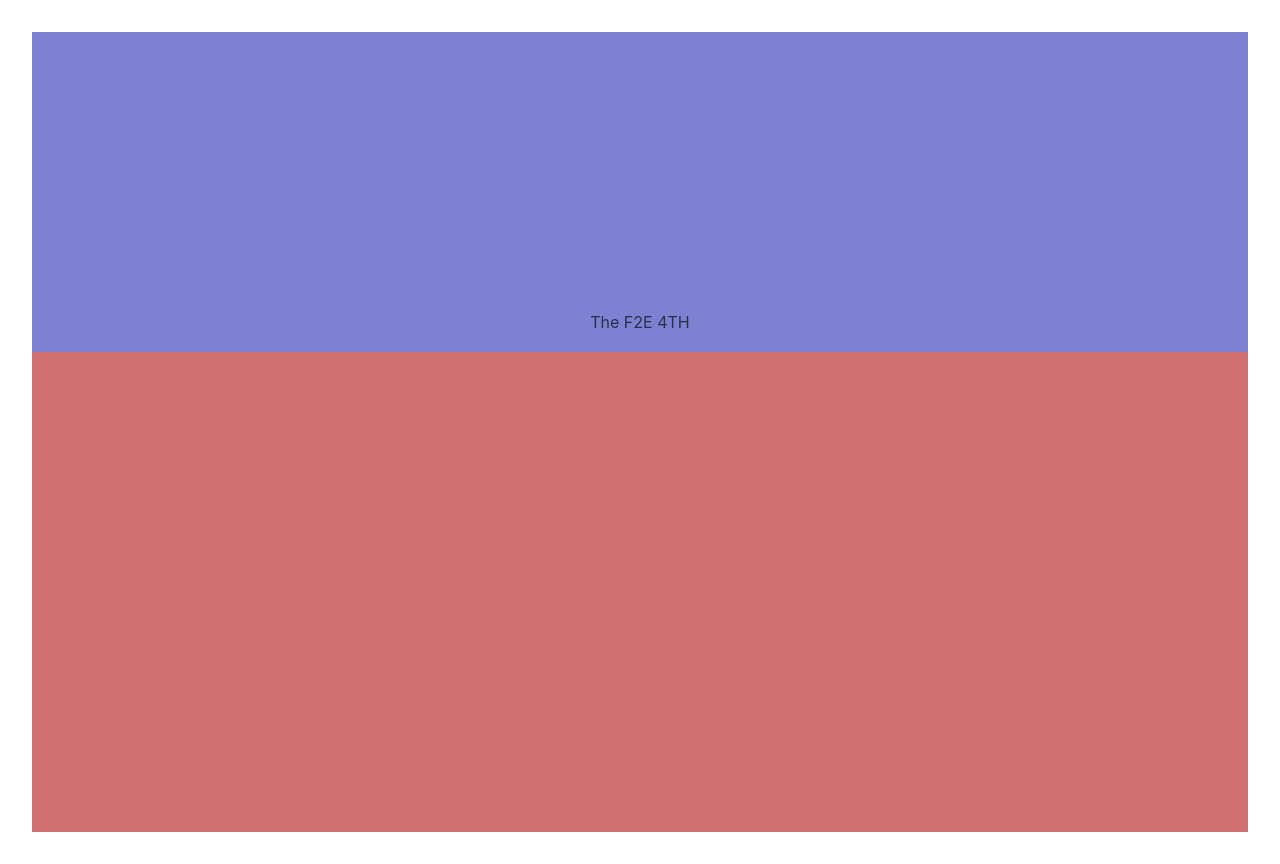
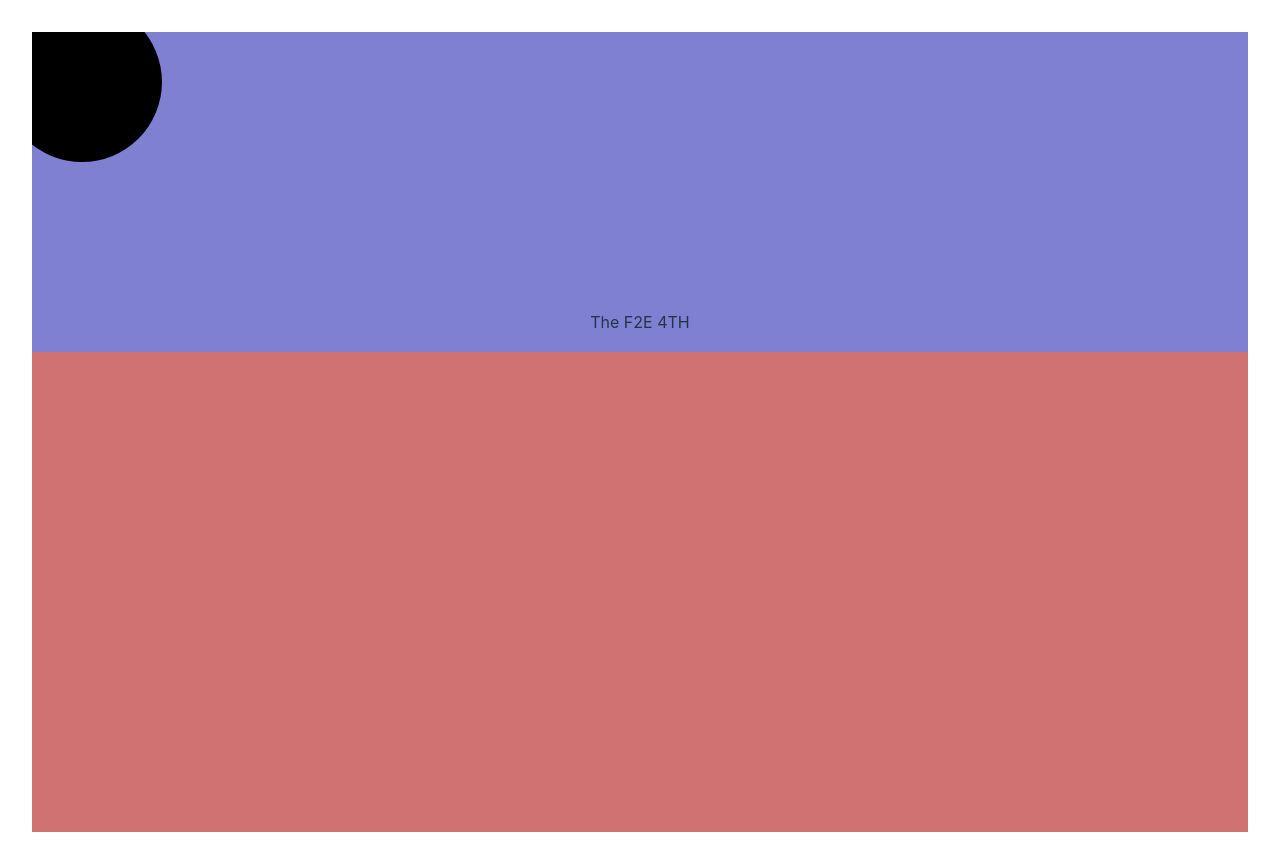
Before and after one commit to f2e4th/week1, a Vue app: page / in a window 1280 px wide. Built offline with nearby package versions, Linux system fonts and the light colour scheme.

Commit message:
新增svg

```diff
--- a/src/components/Banner.vue
+++ b/src/components/Banner.vue
@@ -1,20 +1,27 @@
 <template>
   <div id="Banner">
-    <h1 class="banner-title">The F2E 4TH</h1>
-    <div class="banner-svg banner-svg--back"></div>
+    <h1 class="banner-title">The F2E 4TH </h1>
+    <div class="banner-svg banner-svg--back">
+        <svg class="w-full h-full">
+            <circle cx="50" cy="50" r="50" class="svg-circle svg-circle--1"></circle>
+            <circle cx="50" cy="50" r="60" class="svg-circle svg-circle--2"></circle>
+            <circle cx="50" cy="50" r="70" class="svg-circle svg-circle--3"></circle>
+            <circle cx="50" cy="50" r="80" class="svg-circle svg-circle--4"></circle>
+        </svg>
+    </div>
     <div class="banner-svg banner-svg--front"></div>
   </div>
 </template>
 
 <script>
-import {ref, reactive, onMounted} from "vue";
+import {ref, reactive, onMounted, computed} from "vue";
 import gsap from "gsap";
 export default {
     setup(){
         onMounted( ()=>{
             gsapInit();
         })
-        const gsapInit = ()=>{
+        function gsapInit(){
             const timeline = gsap.timeline();
             console.log(timeline);
             timeline.to('.banner-title', {
@@ -22,14 +29,18 @@ export default {
                 duration: 0.3,
                 delay: 0.3
             })
+            // 後面接改svg fill
             console.log('跑動畫');
         }
-        const returnTitlePositionY = ()=>{
+        function returnTitlePositionY (){
             var backHeight = document.querySelector('.banner-svg--back').offsetHeight;
             var frontHeight = document.querySelector('.banner-svg--front').offsetHeight
             var titleHeight = document.querySelector('.banner-title').offsetHeight
             console.log(backHeight-frontHeight);
             return backHeight-frontHeight-titleHeight - 20;
+        }
+        function getCircyleY(){
+            return (window.innerWidth - 16)/2
         }
     }
 
@@ -59,4 +70,11 @@ export default {
         background: rgb(128, 128, 211);
     }
 }
+.svg-circle {
+    @apply w-full h-full;
+    fill: black;
+    &:nth-child(odd){
+        fill: white;
+    }
+}
 </style>
```
